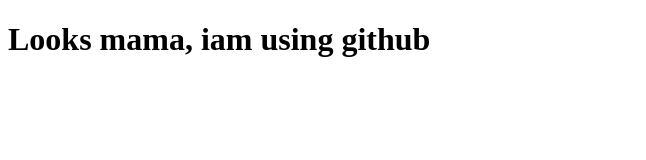
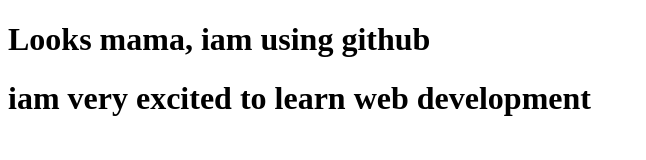
Before and after one commit to jahidcreator/first-website, a plain HTML site: page index.html in a window 1280 px wide. Shown: the whole page, without its empty margins (0-646 px from the left). Drawn offline with Linux system fonts and the light colour scheme.

Commit message:
header added

```diff
--- a/index.html
+++ b/index.html
@@ -7,5 +7,6 @@
 </head>
 <body>
     <h1>Looks mama, iam using github</h1>
+    <h1>iam very  excited to learn web development</h1>
 </body>
 </html>
```
